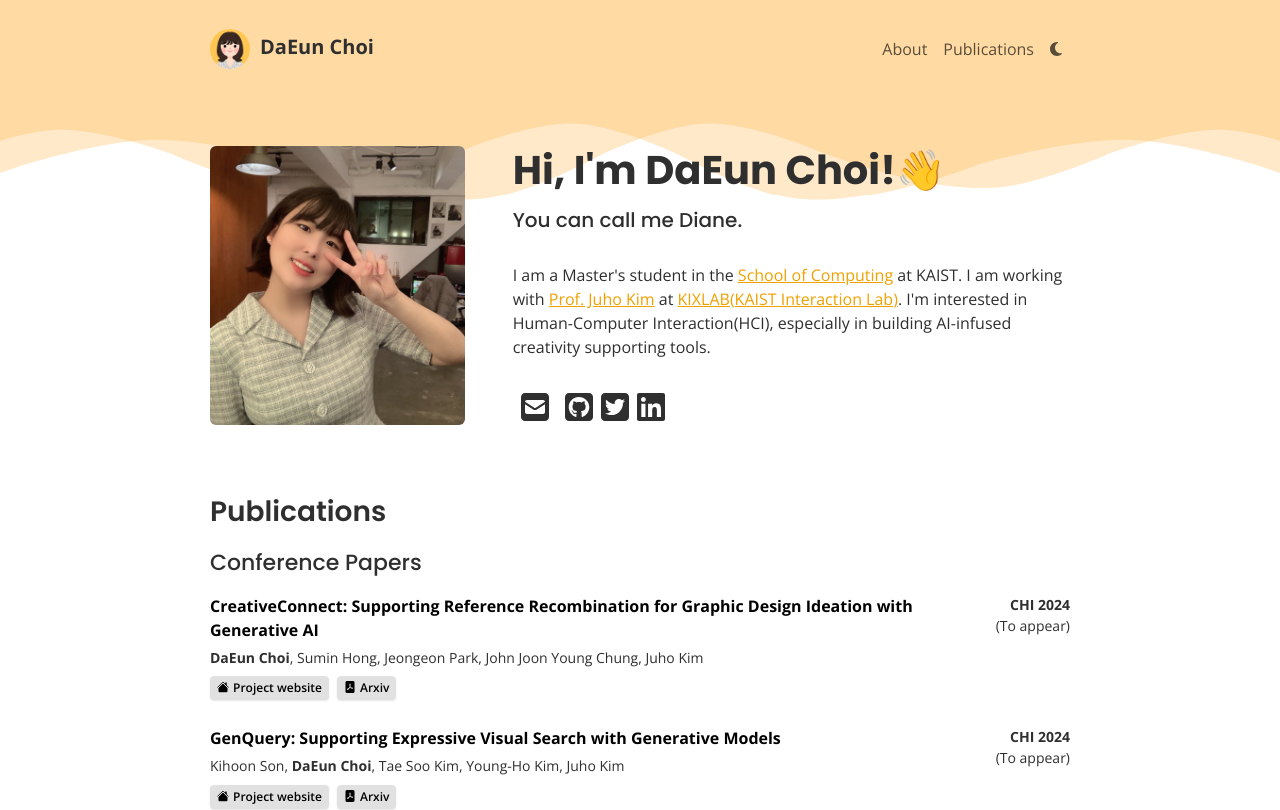
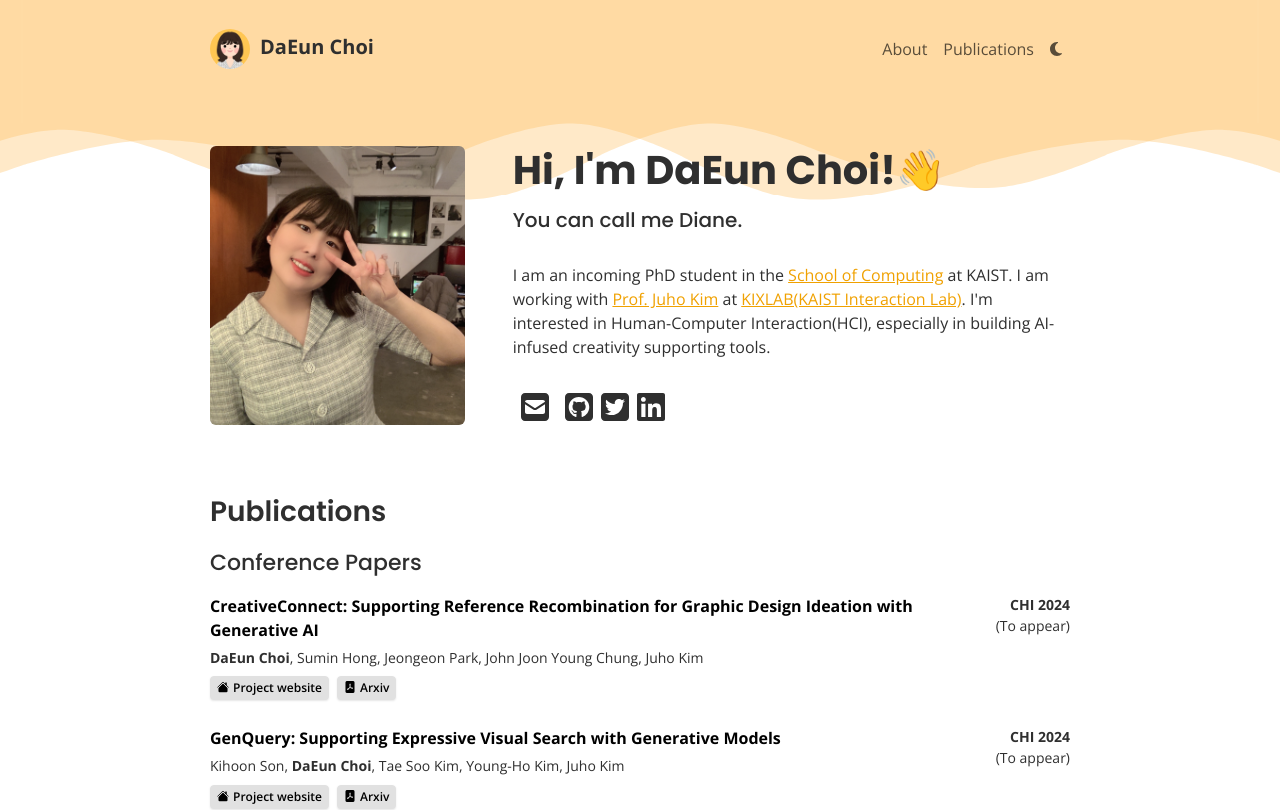
Before and after one commit to CheddarChoi/cheddarchoi.github.io, a React (Create React App) app: page / in a window 1280 px wide. Shown: the top 810 px of the page. Built offline with nearby package versions, Linux system fonts and the light colour scheme; some icons are missing.

Commit message:
Update CV

```diff
--- a/src/sections/about.js
+++ b/src/sections/about.js
@@ -18,8 +18,9 @@ function About() {
           <h4>You can call me Diane.</h4>
         </div>
         <p className="py-3">
-          I am a Master's student in the <a href="http://cs.kaist.ac.kr">School of Computing</a> at
-          KAIST. I am working with <a href="http://juhokim.com">Prof. Juho Kim</a> at{" "}
+          I am an incoming PhD student in the{" "}
+          <a href="http://cs.kaist.ac.kr">School of Computing</a> at KAIST. I am working with{" "}
+          <a href="http://juhokim.com">Prof. Juho Kim</a> at{" "}
           <a href="http://kixlab.org">KIXLAB(KAIST Interaction Lab)</a>. I'm interested in
           Human-Computer Interaction(HCI), especially in building AI-infused creativity supporting
           tools.
```
Also changed, not shown: 1 other file (tests, documents, lock files or other folders).
